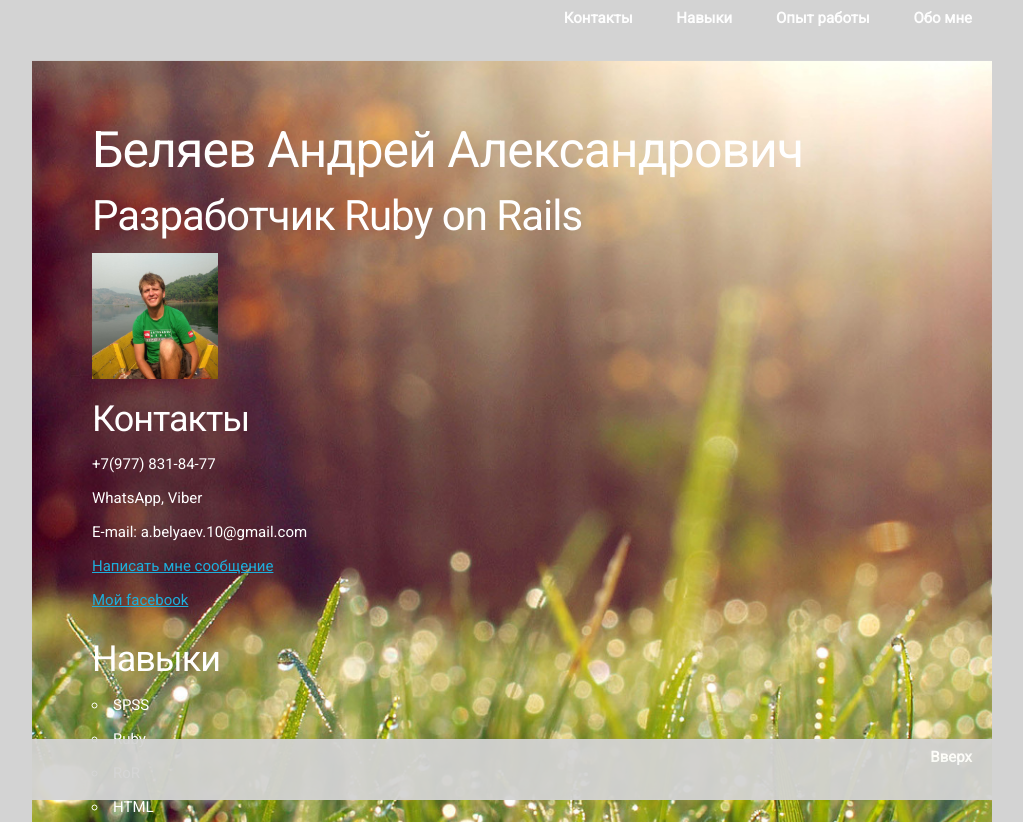
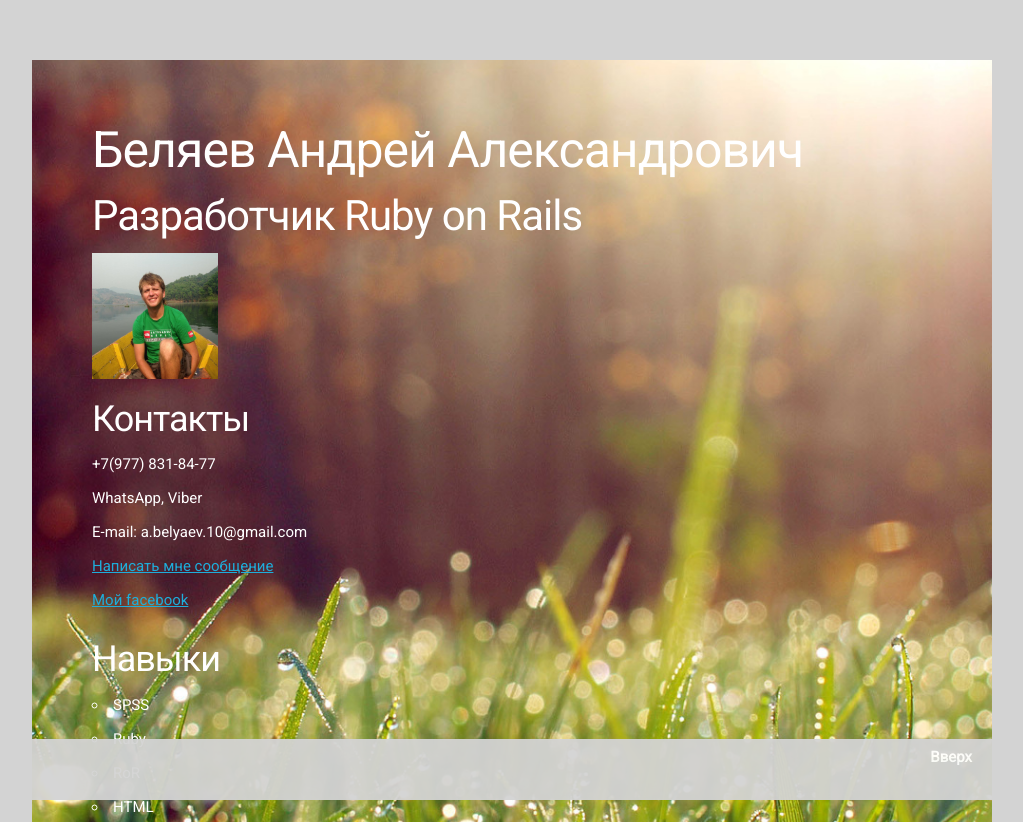
Before and after one commit to andrybely/cv, a plain HTML site: page index.html in a window 1280 px wide. Shown: the top 822 px of the page, without its empty margins (128-1151 px from the left). Drawn offline with nearby package versions, Linux system fonts and the light colour scheme.

Commit message:
Update index.html

```diff
--- a/index.html
+++ b/index.html
@@ -17,27 +17,6 @@
 </head>
 
 <body>
-<div class="header">
-    <div class="container">
-        <div class="header-nav">
-            <ul>
-                <li class="header-nav-item">
-                    <a class="header-nav-link" href="#contacts">Контакты</a>
-                </li>
-                <li class="header-nav-item">
-                    <a class="header-nav-link" href="#skills">Навыки</a>
-                </li>
-                <li class="header-nav-item">
-                    <a class="header-nav-link" href="#experience">Опыт работы</a>
-                </li>
-                <li class="header-nav-item">
-                    <a class="header-nav-link" href="#about">Обо мне</a>
-                </li>
-            </ul>
-        </div>
-    </div>
-</div>
-
 <div class="container" id="intro">
     <div class="row" data-parallax="scroll" data-image-src="image.jpg">
         <div class="one.column">
```
